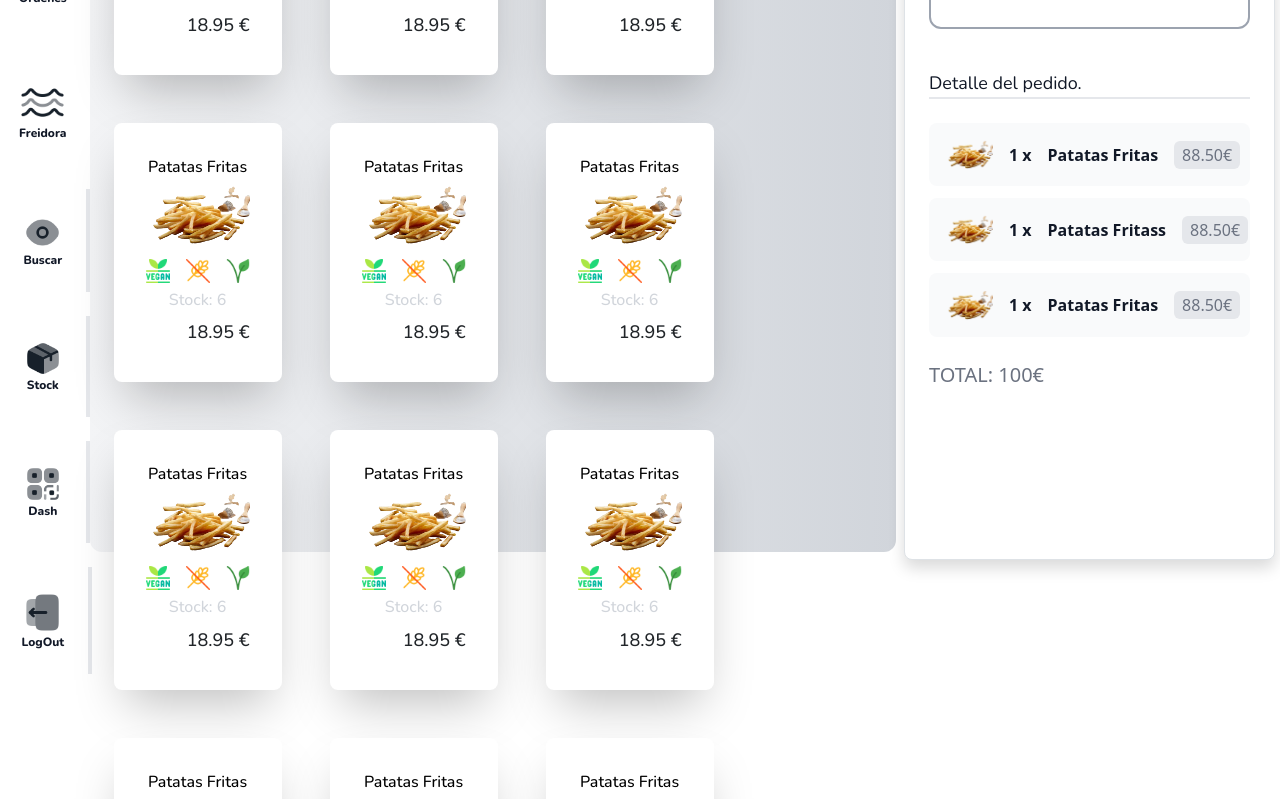
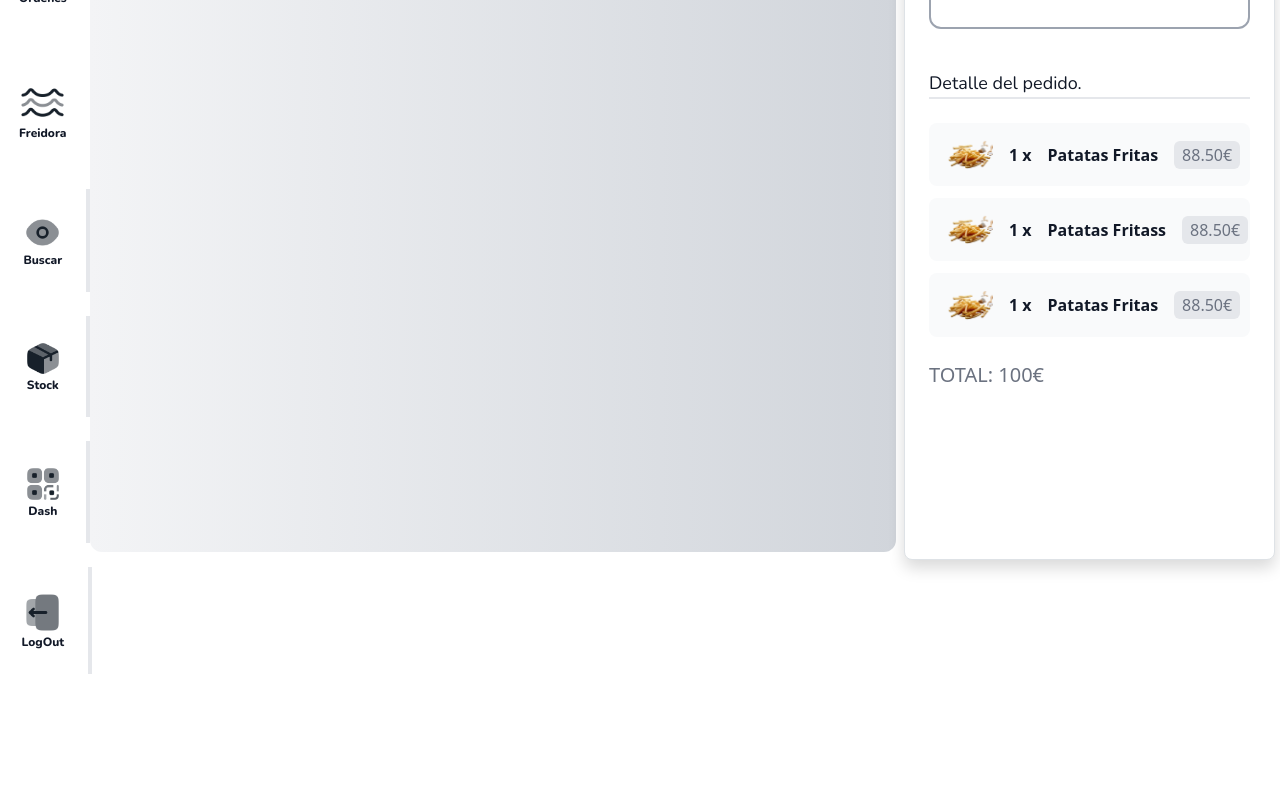
Before and after one commit to karlosJusto/Rpos, a React (Vite) app: page /layout in a window 1280 px wide. Shown: the part 400-1199 px from the top of the page. After the commit the page ends 1074 px from the top, so only its background shows below. Built offline with nearby package versions, Linux system fonts and the light colour scheme.

Commit message:
cambio tres

```diff
--- a/src/components/pedidos/Layout.jsx
+++ b/src/components/pedidos/Layout.jsx
@@ -36,18 +36,6 @@ const Layout = () => {
             <div className=" bg-gradient-to-r from-gray-100 to-gray-300 text-center  w-[63%] rounded-xl mt-2">
 
             <div className="flex flex-wrap  mt-8">
-                <Card/>
-                <Card/>
-                <Card/>
-                <Card/>
-                <Card/>
-                <Card/>
-                <Card/>
-                <Card/>
-                <Card/>
-                <Card/>
-                <Card/>
-                <Card/>
 
             </div>
       </div>
```
